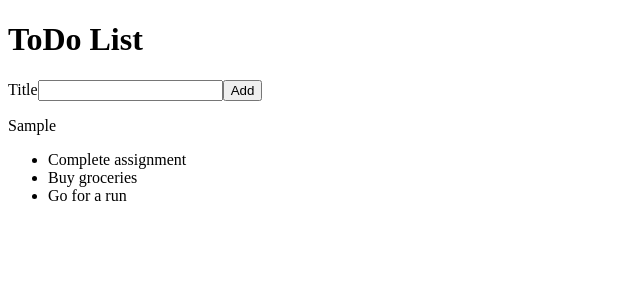
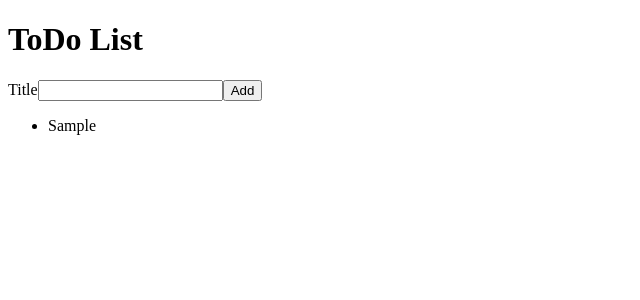
Before and after one commit to nicoleCodeGirl/react-todo, a React (Create React App) app: page / in a window 1280 px wide. Both pictures are taken after typing "Sample" into the empty fields and a click on the button "Add". Shown: the top 300 px of the page, without its empty margins (0-640 px from the left). Built offline with nearby package versions, Linux system fonts and the light colour scheme; the HTML template or start-up script is replaced by a standard one.

Commit message:
submitting lesson 1-4

```diff
--- a/src/AddTodoForm.js
+++ b/src/AddTodoForm.js
@@ -1,19 +1,33 @@
+import React, { useState } from "react";
 
-
-function AddTodoForm(props) {
+function AddTodoForm({ onAddTodo }) {
+const [todoTitle, setTodoTitle] = useState("");
 
 const handleAddTodo = (event) => {
 event.preventDefault();
-        const todoTitle = event.target.elements.todoTitle.value;
-        console.log(todoTitle);
-        event.target.reset();
-        props.onAddTodo(todoTitle);
+const newTodo = {
+title: todoTitle,
+id: Date.now(),
+};
+onAddTodo(newTodo);
+setTodoTitle(""); // reset the todoTitle state variable to an empty string
+};
+
+const handleTitleChange = (event) => {
+const newTodoTitle = event.target.value;
+setTodoTitle(newTodoTitle);
 };
 
 return (
 <form onSubmit={handleAddTodo}>
 <label htmlFor="todoTitle">Title</label>
-        <input type="text" id="todoTitle" name="title" />
+<input
+     type="text"
+     id="todoTitle"
+     name="title"
+     value={todoTitle}
+     onChange={handleTitleChange}
+   />
 <button type="submit">Add</button>
 </form>
 );
--- a/src/App.js
+++ b/src/App.js
@@ -3,14 +3,20 @@
 import AddTodoForm from './AddTodoForm';
 
 function App() {
-  const [newTodo, setNewTodo] = useState('');
-  return (
+// const [newTodo, setNewTodo] = useState('');
+const [todoList, setTodoList] = useState([]); // add a new state variable for todoList
+
+function addTodo (newTodo){
+  setTodoList([...todoList, newTodo]); // call setTodoList and use the spread operator to add newTodo to the existing todoList array
+  }
+
+return (
 
    <div>
      <h1>ToDo List</h1>
-     <AddTodoForm onAddTodo={setNewTodo}/>
-     <p>{newTodo}</p>
-     <TodoList />
+     <AddTodoForm onAddTodo={addTodo}/>
+     {/* <p>{}</p> */}
+     <TodoList todoList={todoList} /> {/* pass todoList state as a prop named todoList to the TodoList component */}
    </div>
 
   );
--- a/src/TodoList.js
+++ b/src/TodoList.js
@@ -1,17 +1,11 @@
 import React from "react";
 import TodoListItem from "./TodoListItem";
 
-const todoList = [
-    { id: 1, title: 'Complete assignment' },
-    { id: 2, title: 'Buy groceries' },
-    { id: 3, title: 'Go for a run' },
-  ];
-
-function TodoList() {
+function TodoList({ todoList }) {
 return (
 <ul>
 {todoList.map((item) => (
-      <TodoListItem key={item.id} todo={item}/>
+<TodoListItem key={item.id} todo={item} />
 ))}
 </ul>
 );
--- a/src/TodoListItem.js
+++ b/src/TodoListItem.js
@@ -1,12 +1,11 @@
 import React from "react";
 
-function TodoListItem(props) {
-    const { todo } = props;
-  return (
-    <div>
-      <li>{todo.title}</li>
-    </div>
-  );
+function TodoListItem({ todo }) {
+return (
+<div>
+<li>{todo.title}</li>
+</div>
+);
 }
 
 export default TodoListItem;
```
Also changed, not shown: .safurai/config.yml (added). Lines whose indentation alone changed are shown as unchanged.
